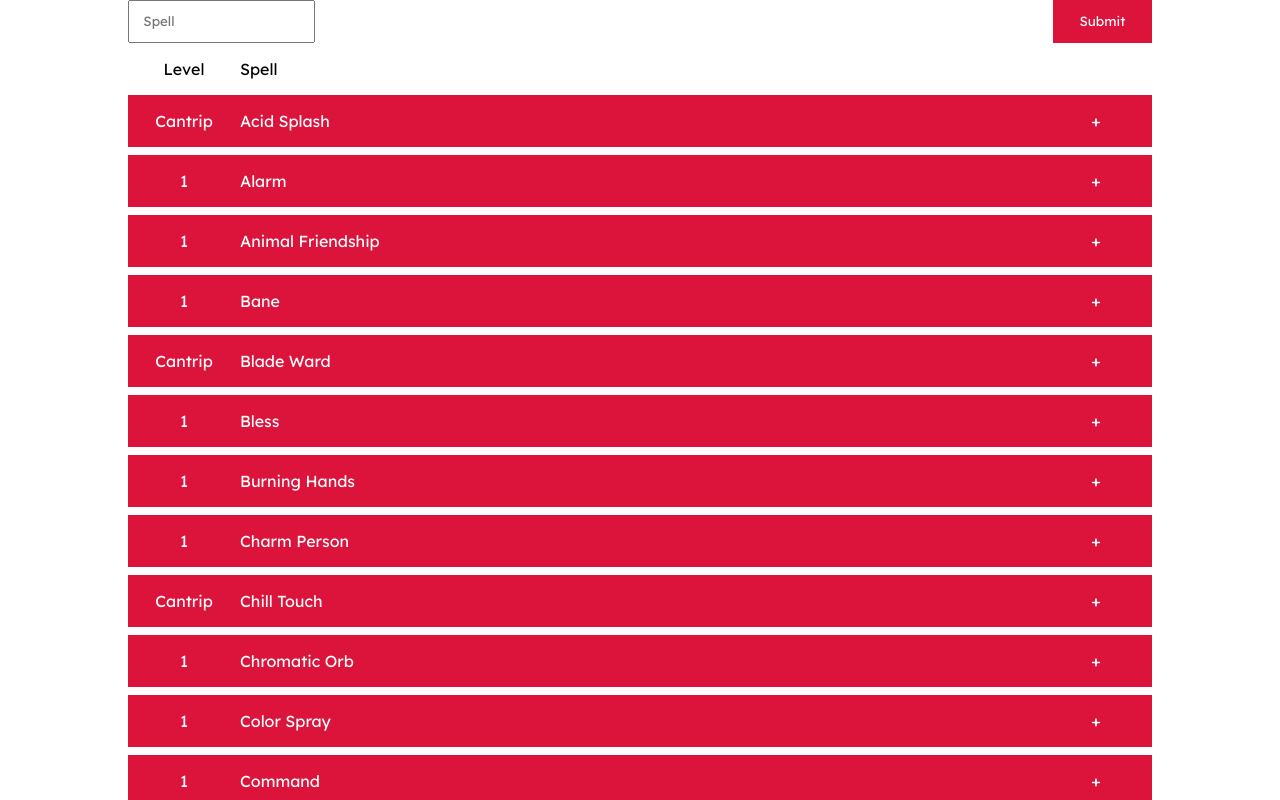
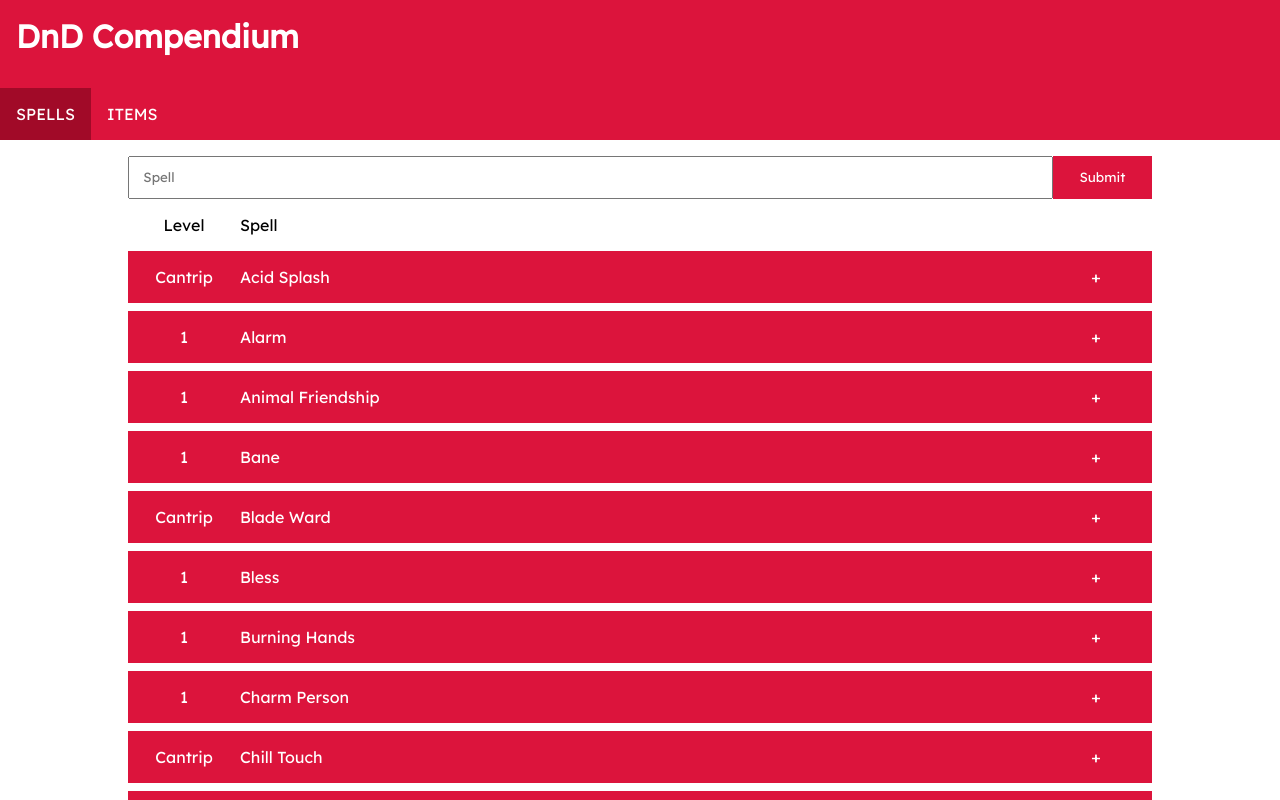
Before and after one commit to Infinma/dnd-compendium, a React (Create React App) app: page / in a window 1280 px wide. Shown: the top 800 px of the page. Built offline with nearby package versions, Linux system fonts and the light colour scheme.

Commit message:
feat: added header to switch between modules

```diff
--- a/public/index.html
+++ b/public/index.html
@@ -7,7 +7,7 @@
     <meta name="theme-color" content="#000000" />
     <meta
       name="description"
-      content="Web site created using create-react-app"
+      content="Tool to look up Dungeons and Dragons information."
     />
     <link rel="apple-touch-icon" href="logo192.png" />
     <!--
--- a/src/App.css
+++ b/src/App.css
@@ -1,4 +1,8 @@
-.app-container {
+.module-container {
   margin: auto;
   width: 80%;
 }
+
+.disabled-container {
+  display: none;
+}
--- a/src/App.js
+++ b/src/App.js
@@ -1,13 +1,37 @@
 import React from 'react';
 import './App.css';
+import Header from './components/Header/Header';
 import SpellContainer from './components/SpellComponent/SpellContainer/SpellContainer';
+import ItemContainer from './components/ItemComponent/ItemContainer/ItemContainer';
 
 class App extends React.Component {
+  constructor() {
+    super();
+    this.state = {
+      spells: true,
+      items: false
+    };
+    this.displayContainer = this.displayContainer.bind(this);
+  }
+
+  displayContainer(state) {
+    this.setState(state);
+  }
 
   render() {
     return (
-      <div className="app-container" >
-        <SpellContainer />
+      <div>
+        <div>
+          <Header displayContainer={ this.displayContainer } />
+        </div>
+        <div className="module-container" >
+          <div className={ this.state.spells ? '' : 'disabled-container' }>
+            <SpellContainer />
+          </div>
+          <div className={ this.state.items ? '' : 'disabled-container' }>
+            <ItemContainer />
+          </div>
+        </div>
       </div>
     );
   }
--- /dev/null
+++ b/src/components/Header/Header.css
@@ -0,0 +1,39 @@
+@import "../../theme.css";
+
+.header-container {
+  background: var(--main-color);
+  color: var(--text-color);
+  margin: 0 0 1em;
+  width: 100%;
+}
+
+.header-container h1 {
+  margin: 0;
+  padding: .5em;
+}
+
+.header-nav {
+  padding: 1em 0 0;
+}
+
+.header-nav ul {
+  list-style-type: none;
+  display: flex;
+  margin: 0;
+  padding: 0;
+}
+
+.header-nav ul li {
+  margin: 0;
+  padding: 1em;
+  display: block;
+  cursor: pointer;
+}
+
+.header-nav ul li:hover {
+  background: var(--secondary-color);
+}
+
+.header-nav ul li.active {
+  background: var(--secondary-color);
+}
--- /dev/null
+++ b/src/components/Header/Header.js
@@ -0,0 +1,44 @@
+import React from "react";
+import "./Header.css";
+
+class Header extends React.Component {
+  constructor() {
+    super();
+    this.state = {
+      spells: true,
+      items: false
+    };
+    this.activePage = this.activePage.bind(this);
+  }
+
+  activePage(code) {
+    let active = {
+      spells: code === 'SPELLS',
+      items: code === 'ITEMS'
+    }
+    this.setState(active);
+    this.props.displayContainer(active);
+  }
+
+  render() {
+    return (
+      <header className="header-container">
+        <h1>DnD Compendium</h1>
+        <nav className="header-nav">
+          <ul>
+            <li
+              onClick={ () => this.activePage('SPELLS') }
+              className={ this.state.spells ? 'active' : '' }
+            >SPELLS</li>
+            <li
+              onClick={ () => this.activePage('ITEMS') }
+              className={ this.state.items ? 'active' : '' }
+            >ITEMS</li>
+          </ul>
+        </nav>
+      </header>
+    );
+  }
+}
+
+export default Header;
--- /dev/null
+++ b/src/components/ItemComponent/ItemContainer/ItemContainer.js
@@ -0,0 +1,13 @@
+import React from 'react';
+
+class ItemContainer extends React.Component {
+  render() {
+    return (
+      <div>
+        <h1>Items</h1>
+      </div>
+    );
+  }
+}
+
+export default ItemContainer;
--- a/src/components/SpellComponent/Spell/Spell.css
+++ b/src/components/SpellComponent/Spell/Spell.css
@@ -1,6 +1,8 @@
+@import "../../../theme.css";
+
 :root {
-  --header-bg: crimson;
-  --header-text: white;
+  --header-bg: var(--main-color);
+  --header-text: var(--text-color);
 }
 
 .spell-container {
@@ -13,6 +15,7 @@
   /* border-radius: .5em .5em 0 0; */
   background: var(--header-bg);
   color: var(--header-text);
+  cursor: pointer;
 }
 
 .spell-header ul {
--- a/src/components/SpellComponent/SpellForm/SpellForm.css
+++ b/src/components/SpellComponent/SpellForm/SpellForm.css
@@ -1,6 +1,8 @@
+@import "../../../theme.css";
+
 :root {
-  --form-button: crimson;
-  --form-button-text: white;
+  --form-button: var(--main-color);
+  --form-button-text: var(--text-color);
 }
 
 .spell-form form {
--- a/src/index.css
+++ b/src/index.css
@@ -1,20 +1,24 @@
 @import url(https://fonts.googleapis.com/css?family=Lexend+Deca&display=swap);
+
+:root {
+  --main-font: 'Lexend Deca';
+}
 
 body {
   margin: 0;
-  font-family: 'Lexend Deca', sans-serif;
+  font-family: var(--main-font), sans-serif;
   -webkit-font-smoothing: antialiased;
   -moz-osx-font-smoothing: grayscale;
 }
 
 code {
-  font-family: 'Lexend Deca', sans-serif;
+  font-family: var(--main-font), sans-serif;
 }
 
 input {
-  font-family: 'Lexend Deca', sans-serif;
+  font-family: var(--main-font), sans-serif;
 }
 
 button {
-  font-family: 'Lexend Deca', sans-serif;
+  font-family: var(--main-font), sans-serif;
 }
--- /dev/null
+++ b/src/theme.css
@@ -0,0 +1,7 @@
+:root {
+  --main-color: crimson;
+  --secondary-color: rgb(161, 10, 40);
+  --tertiary-color: crimson;
+  --quaternary-color: crimson;
+  --text-color: white;
+}
```
